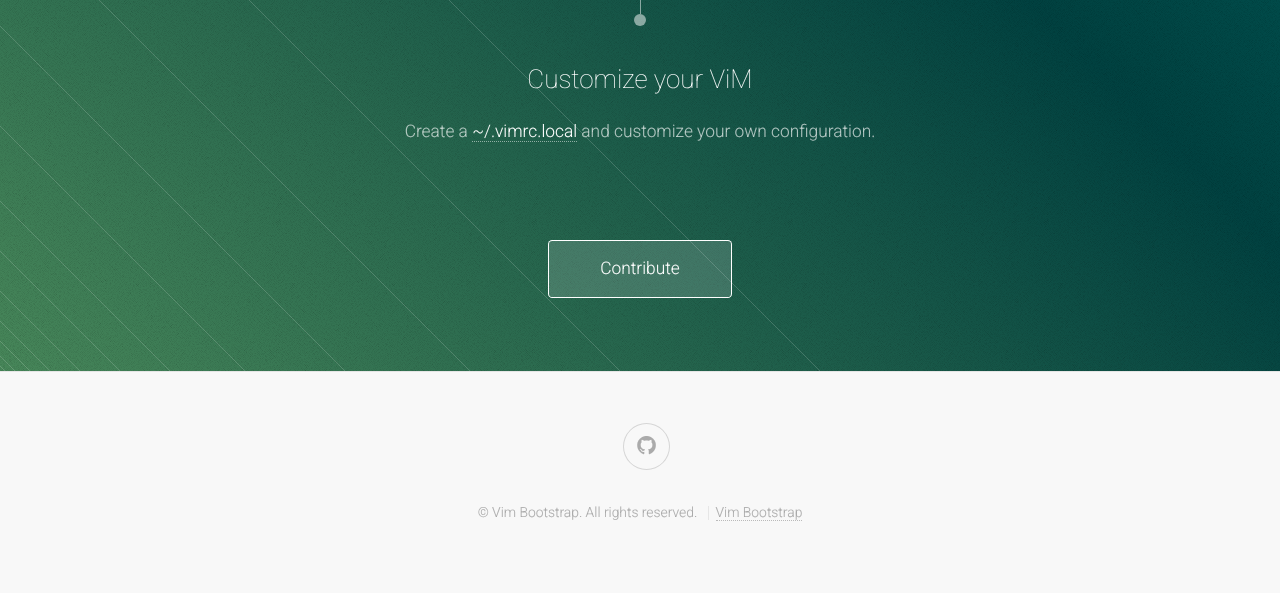
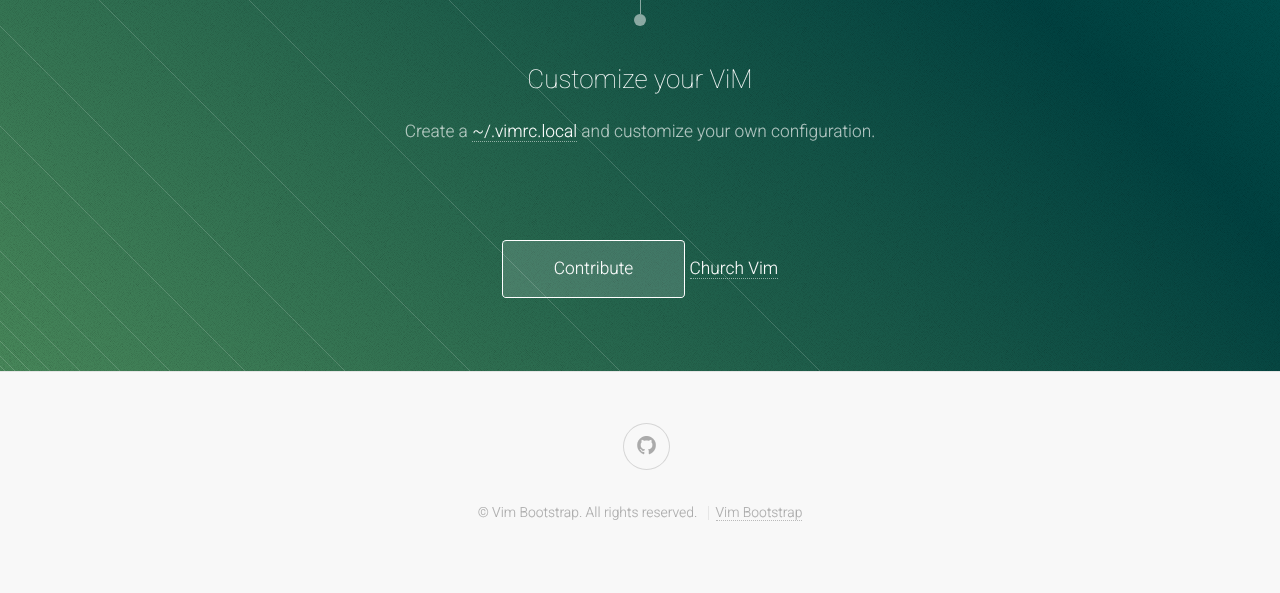
Before and after one commit to editor-bootstrap/vim-bootstrap, a Python web app: template templates/index.html in a window 1280 px wide. Shown: the part 2392-2985 px from the top of the page. Run offline with Jinja, Linux system fonts and the light colour scheme; the template is opened without the code that fills it: most values are stand-ins (such as "Sample title", 1, 10 or a date in 2020); some libraries are stand-ins or nearby versions.

Commit message:
added link church vim

```diff
--- a/templates/index.html
+++ b/templates/index.html
@@ -128,6 +128,7 @@
 							<div class="12u">
 								<footer>
 									<a href="https://github.com/avelino/vim-bootstrap" class="button">Contribute</a>
+									<a href="http://www.avelino.xxx/2015/03/church-vim">Church Vim</a>
 								</footer>
 							</div>
 						</div>
```
Also changed, not shown: README.md.
